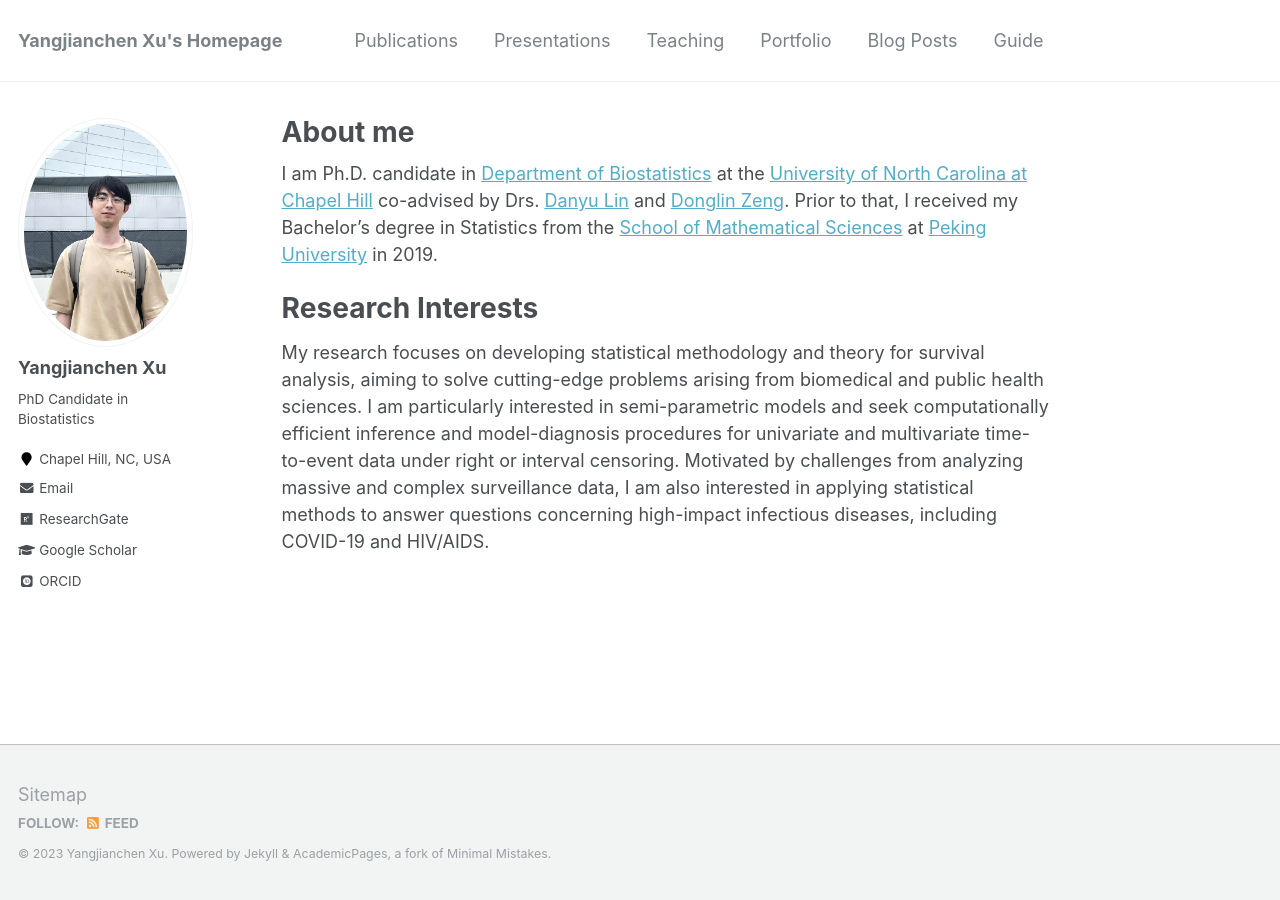
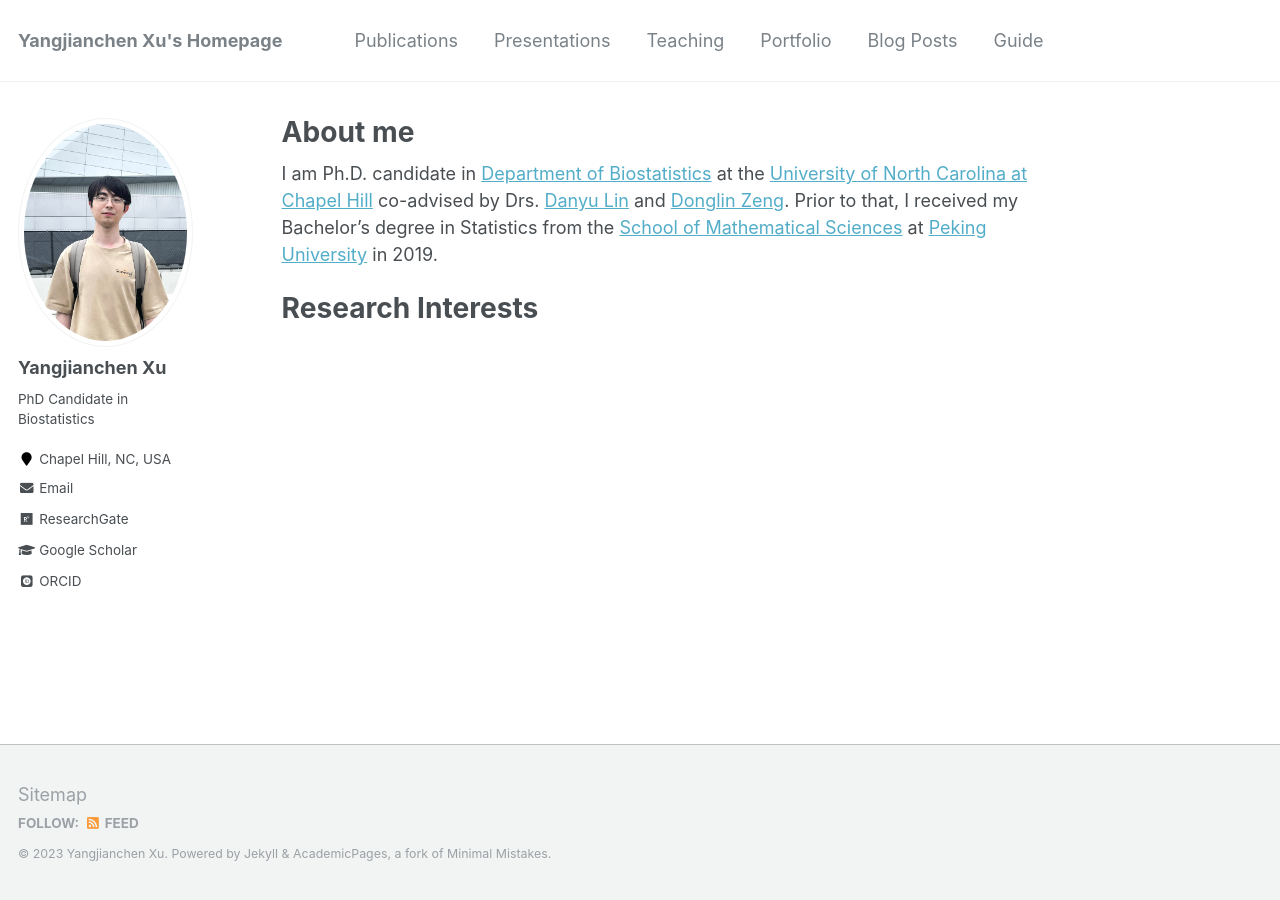
Before and after one commit to yangjc-xu/yangjc-xu.github.io, a Jekyll site: the page built from _pages/about.md, in a window 1280 px wide. Built offline with Jekyll 4.4.1, drawn with Linux system fonts in a browser that asks for light colours; some web fonts are replaced.

Commit message:
Update about.md

```diff
--- a/_pages/about.md
+++ b/_pages/about.md
@@ -12,4 +12,3 @@ I am Ph.D. candidate in [Department of Biostatistics](https://sph.unc.edu/bios/b
 
 Research Interests
 ======
-My research focuses on developing statistical methodology and theory for survival analysis, aiming to solve cutting-edge problems arising from biomedical and public health sciences. I am particularly interested in semi-parametric models and seek computationally efficient inference and model-diagnosis procedures for univariate and multivariate time-to-event data under right or interval censoring. Motivated by challenges from analyzing massive and complex surveillance data, I am also interested in applying statistical methods to answer questions concerning high-impact infectious diseases, including COVID-19 and HIV/AIDS.
```
